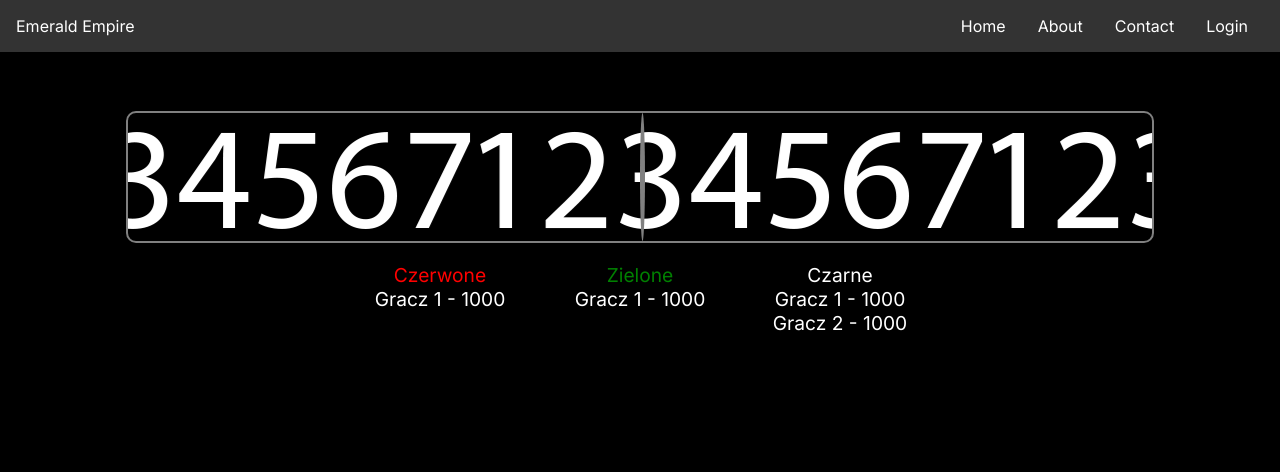
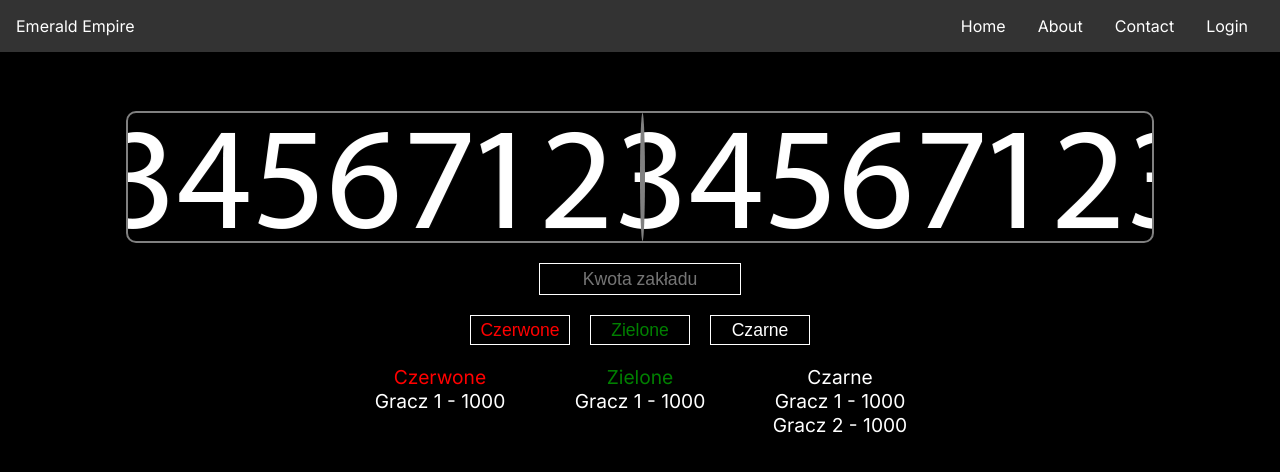
Before and after one commit to Koksiarz100/Emerald-Empire, a Next.js app in the folder client/: page / in a window 1280 px wide. Shown: the top 472 px of the page. Built offline with nearby package versions, Linux system fonts and the light colour scheme.

Commit message:
added input and styles for it and buttons, removed arrows in input

```diff
--- a/client/app/globals.scss
+++ b/client/app/globals.scss
@@ -1,3 +1,9 @@
+input::-webkit-outer-spin-button,
+input::-webkit-inner-spin-button {
+  -webkit-appearance: none;
+  margin: 0;
+}
+
 * {
   padding: 0;
   margin: 0;
--- a/client/app/page.tsx
+++ b/client/app/page.tsx
@@ -9,6 +9,7 @@ export default function Home() {
   const [position, setPosition] = useState(5000);
   const [rouletteTimer, setRouletteTimer] = useState(0);
   const [isHidden, setIsHidden] = useState(true);
+  const [players, setPlayers] = useState([]);
 
   useEffect(() => {
     if (backgroundPosition > position) {
@@ -56,6 +57,16 @@ export default function Home() {
             {rouletteTimer/1000} seconds
           </div>
         </div>
+        <div className="roulette-options">
+          <div className="roulette-input">
+            <input className="roulette-bet" type="number" placeholder="Kwota zakładu" />
+          </div>
+          <div className="roulette-buttons">
+            <button className="roulette-option red" onClick={spin}>Czerwone</button>
+            <button className="roulette-option green" onClick={spin}>Zielone</button>
+            <button className="roulette-option black" onClick={spin}>Czarne</button>
+          </div>
+        </div>
         <div className="roulette-info">
           <div className="roulette-info-red">
             <span>Czerwone</span>
--- a/client/app/styles.scss
+++ b/client/app/styles.scss
@@ -48,6 +48,53 @@ main {
       }
     }
 
+    .roulette-options {
+      display: flex;
+      flex-direction: column;
+      justify-content: center;
+      align-items: center;
+      margin-top: 20px;
+
+      .roulette-input > input {
+        width: 200px;
+        height: 30px;
+        background: none;
+        border: 1px solid white;
+        color: white;
+        font-size: 1.1rem;
+        text-align: center;
+        margin: 0 10px 0 10px;
+      }
+
+      .roulette-buttons {
+        margin-top: 20px;
+
+        .roulette-option {
+          background: none;
+          width: 100px;
+          height: 30px;
+          background: none;
+          border: 1px solid white;
+          color: white;
+          font-size: 1.1rem;
+          margin: 0 10px 0 10px;
+          cursor: pointer;
+        }
+
+        .red {
+          color: red;
+        }
+
+        .black {
+          color: white;
+        }
+
+        .green {
+          color: green;
+        }
+      }
+    }
+
     .roulette-info {
       display: flex;
       flex-direction: row;
```
